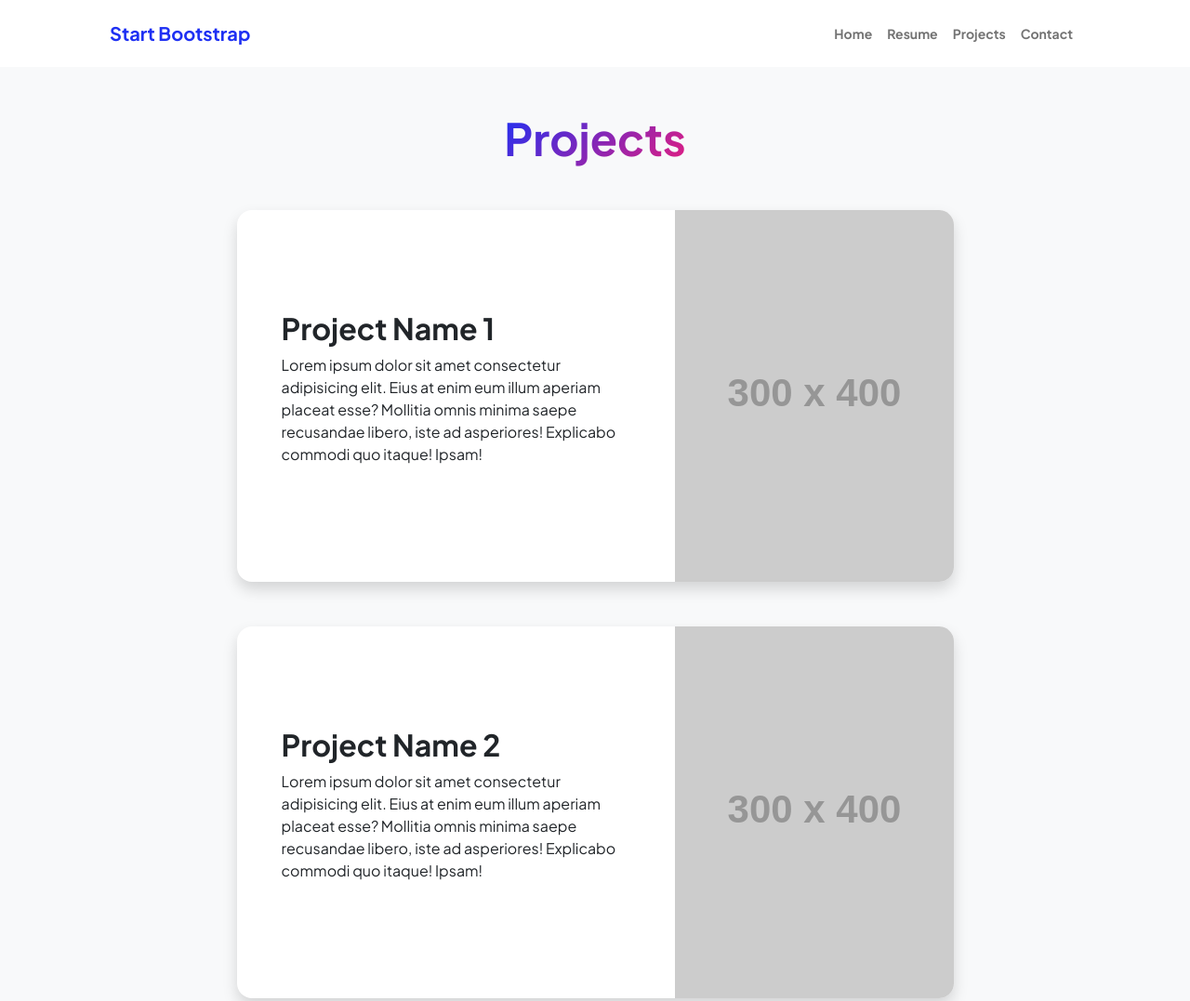
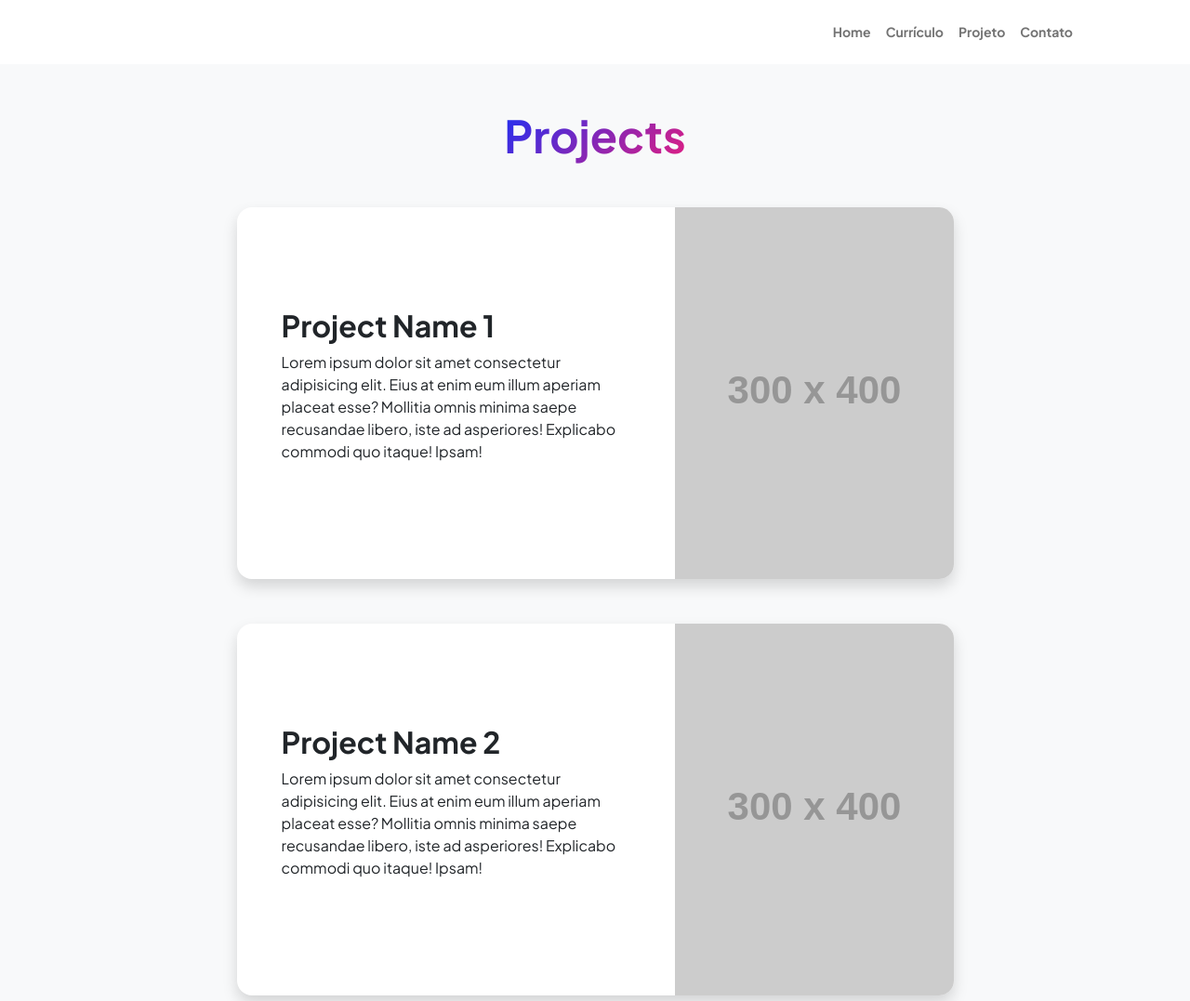
Before and after one commit to LucasPeixotoN/My-portfolio, a plain HTML site: page startbootstrap-personal-gh-pages/projects.html in a window 1280 px wide. Shown: the top 1077 px of the page at 93% size. Drawn offline with nearby package versions, Linux system fonts and the light colour scheme; placeholder pictures from the web are drawn by us.

Commit message:
Atualização do projeto

```diff
--- a/startbootstrap-personal-gh-pages/projects.html
+++ b/startbootstrap-personal-gh-pages/projects.html
@@ -22,14 +22,13 @@
             <!-- Navigation-->
             <nav class="navbar navbar-expand-lg navbar-light bg-white py-3">
                 <div class="container px-5">
-                    <a class="navbar-brand" href="index.html"><span class="fw-bolder text-primary">Start Bootstrap</span></a>
                     <button class="navbar-toggler" type="button" data-bs-toggle="collapse" data-bs-target="#navbarSupportedContent" aria-controls="navbarSupportedContent" aria-expanded="false" aria-label="Toggle navigation"><span class="navbar-toggler-icon"></span></button>
                     <div class="collapse navbar-collapse" id="navbarSupportedContent">
                         <ul class="navbar-nav ms-auto mb-2 mb-lg-0 small fw-bolder">
                             <li class="nav-item"><a class="nav-link" href="index.html">Home</a></li>
-                            <li class="nav-item"><a class="nav-link" href="resume.html">Resume</a></li>
-                            <li class="nav-item"><a class="nav-link" href="projects.html">Projects</a></li>
-                            <li class="nav-item"><a class="nav-link" href="contact.html">Contact</a></li>
+                            <li class="nav-item"><a class="nav-link" href="resume.html">Currículo</a></li>
+                            <li class="nav-item"><a class="nav-link" href="projects.html">Projeto</a></li>
+                            <li class="nav-item"><a class="nav-link" href="contact.html">Contato</a></li>
                         </ul>
                     </div>
                 </div>
```
